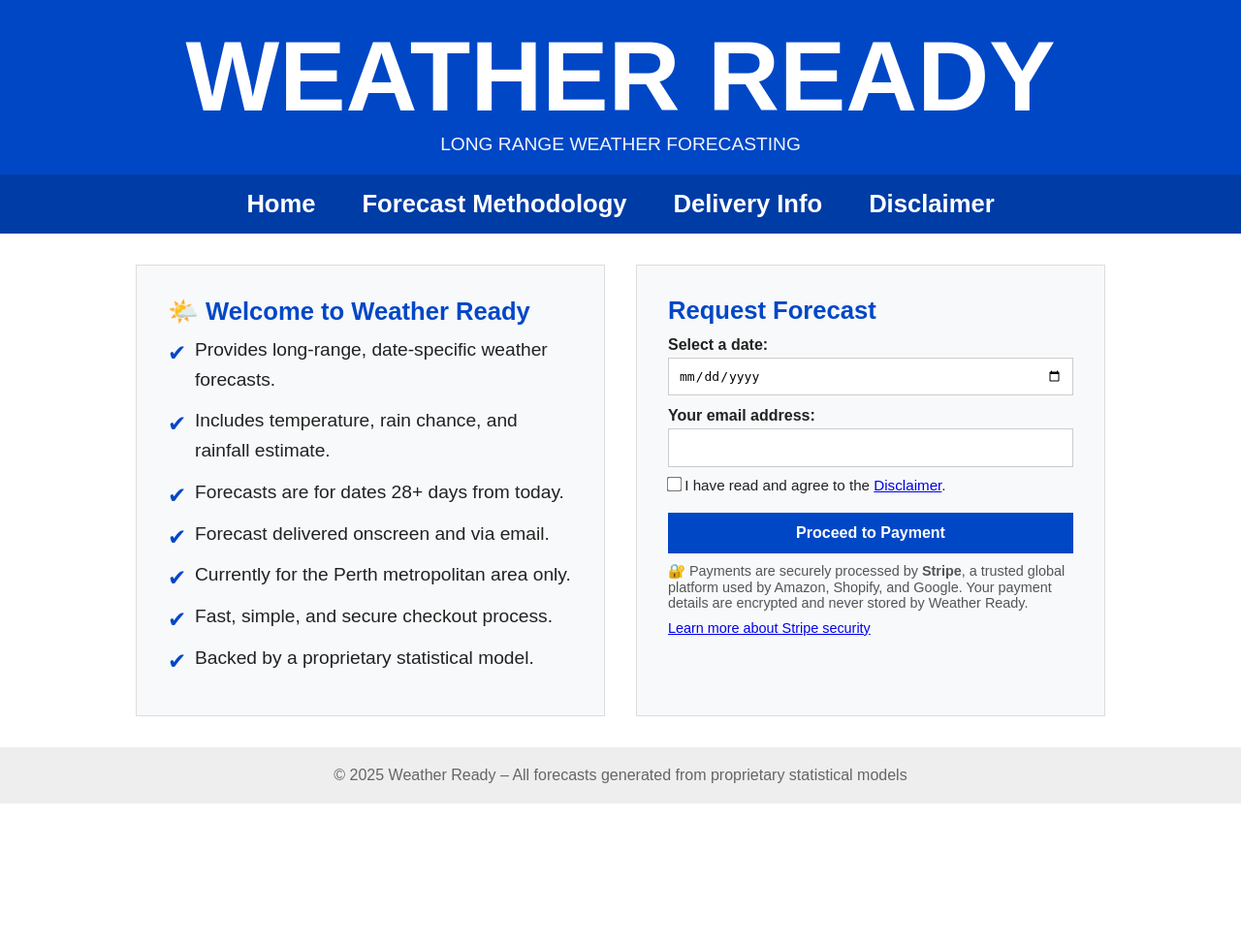
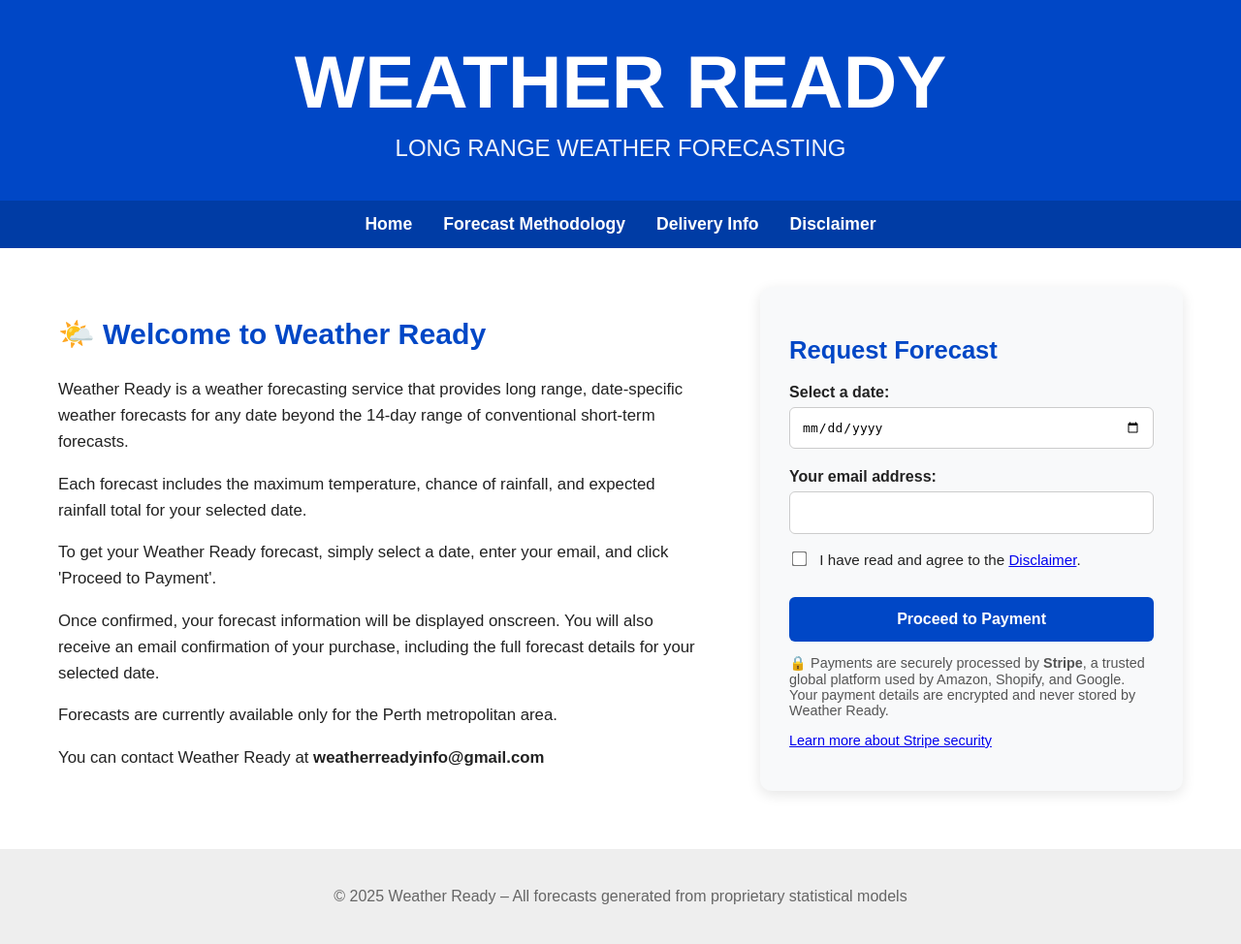
Before and after one commit to jack292929292/weatherready-site, a Flask app: page / in a window 1280 px wide. Shown: the whole page at 97% size. Before the commit the page ends 829 px from the top, so only its background shows below. Run offline with Flask 3, Linux system fonts and the light colour scheme.

Commit message:
Update index.html

```diff
--- a/templates/index.html
+++ b/templates/index.html
@@ -15,10 +15,10 @@
 
     * {
       box-sizing: border-box;
-      margin: 0;
     }
 
     body {
+      margin: 0;
       font-family: Arial, sans-serif;
       background: #ffffff;
       color: #222;
@@ -27,38 +27,39 @@
     header {
       background: var(--blue);
       color: white;
+      padding: 40px 20px;
       text-align: center;
-      padding: 20px 0;
     }
 
     .brand h1 {
-      font-size: clamp(3.5em, 8vw, 6.5em);
+      font-size: clamp(2.5em, 6vw, 5em);
       margin: 0;
       font-weight: bold;
     }
 
     .brand span {
-      font-size: clamp(0.85em, 2.5vw, 1.2em);
+      font-size: clamp(1em, 3vw, 1.5em);
       display: block;
+      margin-top: 10px;
       opacity: 0.95;
     }
 
     .subnav-wrapper {
       background: #003ca5;
       overflow-x: auto;
-      padding: 16px;
     }
 
     .subnav {
       display: flex;
       justify-content: center;
-      gap: 48px;
+      gap: 32px;
+      padding: 14px 10px;
       white-space: nowrap;
     }
 
     .subnav a {
       color: white;
-      font-size: clamp(1.4em, 2vw, 2.2em);
+      font-size: 1.1em;
       font-weight: bold;
       text-decoration: none;
     }
@@ -68,89 +69,83 @@
     }
 
     main {
-      width: 100%;
-      max-width: 1000px;
-      margin: 0 auto;
-      padding: 32px 0;
+      max-width: 1400px;
+      margin: 40px auto;
+      padding: 0 20px;
       display: flex;
       flex-wrap: wrap;
       justify-content: center;
-      gap: 32px;
+      gap: 40px;
     }
 
-    .form-box, .welcome {
-      margin: 0;
+    .form-box {
       background: var(--gray);
-      border: 1px solid #ddd;
-      padding: 32px;
+      padding: 30px;
+      border-radius: 12px;
+      box-shadow: 0 4px 14px rgba(0, 0, 0, 0.1);
+      flex: 1 1 500px;
+      max-width: 500px;
     }
 
-    .form-box h2, .welcome h2 {
+    .form-box h2 {
       color: var(--blue);
       font-size: 1.6em;
-      margin: 0 0 10px 0;
+      margin-bottom: 20px;
     }
 
-    .welcome ul {
-      list-style: none;
-      padding-left: 0;
-    }
-
-    .welcome li {
-      position: relative;
-      margin-bottom: 12px;
-      padding-left: 28px;
-      font-size: 1.2em;
+    .welcome {
+      flex: 1 1 600px;
+      max-width: 700px;
+      font-size: 1.05em;
       line-height: 1.6;
     }
 
-    .welcome li::before {
-      content: "✔";
-      position: absolute;
-      left: 0;
-      top: 0;
+    .welcome h2 {
       color: var(--blue);
-      font-size: 1.2em;
+      font-size: 1.8em;
+      margin-bottom: 20px;
     }
 
     label {
       font-weight: bold;
       font-size: 1em;
       display: block;
-      margin: 12px 0 4px;
+      margin-top: 20px;
+      margin-bottom: 6px;
     }
 
     input[type="date"],
     input[type="email"] {
       width: 100%;
+      padding: 12px;
       font-size: 1em;
       border: 1px solid #ccc;
-      border-radius: 0;
-      padding: 10px;
+      border-radius: 6px;
     }
 
     input[type="checkbox"] {
+      margin-right: 10px;
       transform: scale(1.2);
     }
 
     .checkbox-label {
       font-weight: normal;
       font-size: 0.95em;
+      margin-top: 16px;
       display: block;
-      margin-top: 10px;
     }
 
     button {
+      margin-top: 24px;
+      padding: 14px;
       width: 100%;
       background: var(--blue);
       color: white;
       font-size: 1em;
       font-weight: bold;
       border: none;
-      border-radius: 0;
+      border-radius: 6px;
       cursor: pointer;
-      margin-top: 16px;
-      padding: 12px;
     }
 
     button:hover {
@@ -160,28 +155,31 @@
     .note {
       font-size: 0.9em;
       color: #555;
-      margin-top: 10px;
+      margin-top: 14px;
     }
 
     footer {
       text-align: center;
+      padding: 40px 20px;
       background: #eee;
       font-size: 1em;
       color: #666;
-      padding: 20px;
+      margin-top: 60px;
     }
 
     @media (min-width: 800px) {
       main {
         flex-wrap: nowrap;
+        padding: 0 60px;
+        gap: 60px;
       }
 
       .welcome {
-        flex: 1 1 50%;
+        flex: 1 1 58%;
       }
 
       .form-box {
-        flex: 1 1 50%;
+        flex: 1 1 38%;
       }
     }
   </style>
@@ -195,7 +193,9 @@
     });
   </script>
 </head>
+
 <body>
+
   <header>
     <div class="brand">
       <h1>WEATHER READY</h1>
@@ -213,19 +213,19 @@
   </div>
 
   <main>
+
+    <!-- Welcome Section FIRST -->
     <div class="welcome">
       <h2>🌤️ Welcome to Weather Ready</h2>
-      <ul>
-        <li>Provides long-range, date-specific weather forecasts.</li>
-        <li>Includes temperature, rain chance, and rainfall estimate.</li>
-        <li>Forecasts are for dates 28+ days from today.</li>
-        <li>Forecast delivered onscreen and via email.</li>
-        <li>Currently for the Perth metropolitan area only.</li>
-        <li>Fast, simple, and secure checkout process.</li>
-        <li>Backed by a proprietary statistical model.</li>
-      </ul>
+      <p>Weather Ready is a weather forecasting service that provides long range, date-specific weather forecasts for any date beyond the 14-day range of conventional short-term forecasts.</p>
+      <p>Each forecast includes the maximum temperature, chance of rainfall, and expected rainfall total for your selected date.</p>
+      <p>To get your Weather Ready forecast, simply select a date, enter your email, and click 'Proceed to Payment'.</p>
+      <p>Once confirmed, your forecast information will be displayed onscreen. You will also receive an email confirmation of your purchase, including the full forecast details for your selected date.</p>
+      <p>Forecasts are currently available only for the Perth metropolitan area.</p>
+      <p>You can contact Weather Ready at <strong>weatherreadyinfo@gmail.com</strong></p>
     </div>
 
+    <!-- Forecast Form Box SECOND -->
     <div class="form-box">
       <h2>Request Forecast</h2>
       <form action="/" method="post">
@@ -244,7 +244,7 @@
         <button type="submit">Proceed to Payment</button>
 
         <p class="note">
-          🔐 Payments are securely processed by
+          🔒 Payments are securely processed by
           <strong>Stripe</strong>, a trusted global platform used by Amazon, Shopify, and Google.
           Your payment details are encrypted and never stored by Weather Ready.
         </p>
@@ -255,10 +255,12 @@
         </p>
       </form>
     </div>
+
   </main>
 
   <footer>
     &copy; 2025 Weather Ready – All forecasts generated from proprietary statistical models
   </footer>
+
 </body>
 </html>
```
